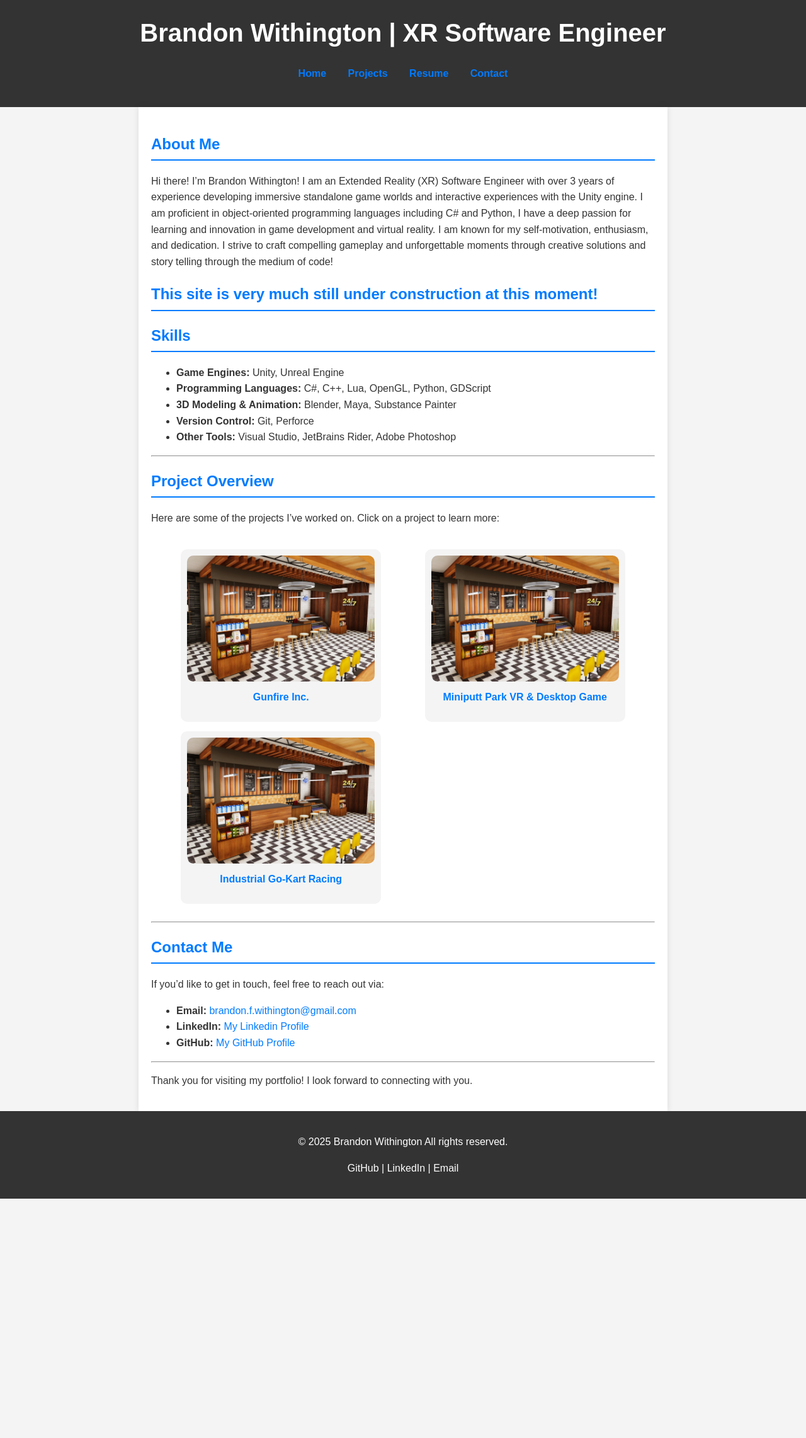
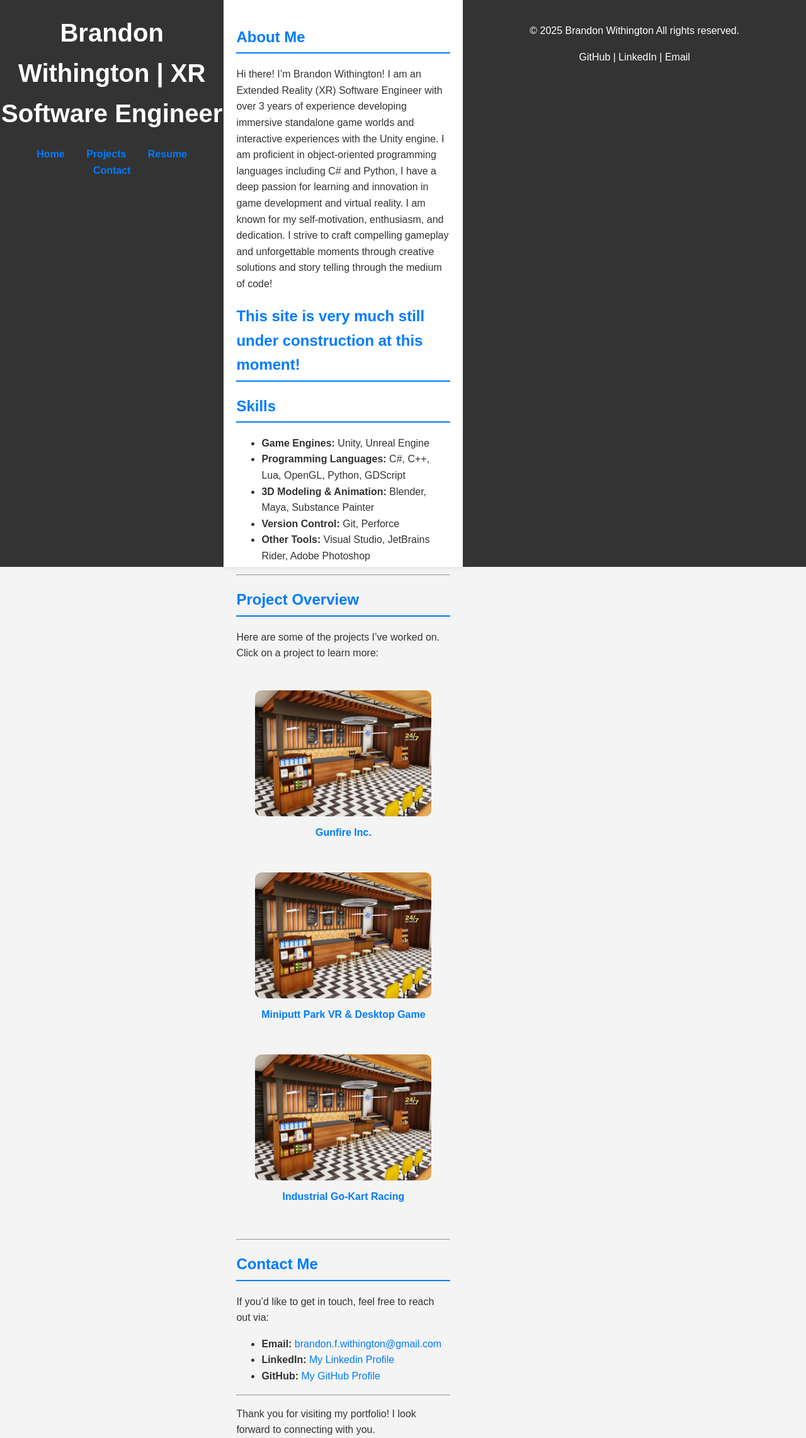
Before and after one commit to BrandonW24/BrandonW24.github.io, a Jekyll site: the page built from index.md, in a window 1280 px wide. Shown: the whole page at 63% size. Built offline with Jekyll 4.4.1, drawn with Linux system fonts in a browser that asks for light colours; before the commit the page ends 1903 px from its top, so only the background shows below that.

Commit message:
Update styles.css

```diff
--- a/assets/css/styles.css
+++ b/assets/css/styles.css
@@ -1,5 +1,5 @@
 /* General Styles */
-body {
+html, body {
     font-family: 'Arial', sans-serif;
     line-height: 1.6;
     margin: 0;
@@ -9,7 +9,7 @@
     height: 100%;
     margin: 0;
     display: flex;
-    flex-direction: column;
+    flex-direction:row;
 }
 
 /* Main content will expand to push the footer down */
```
